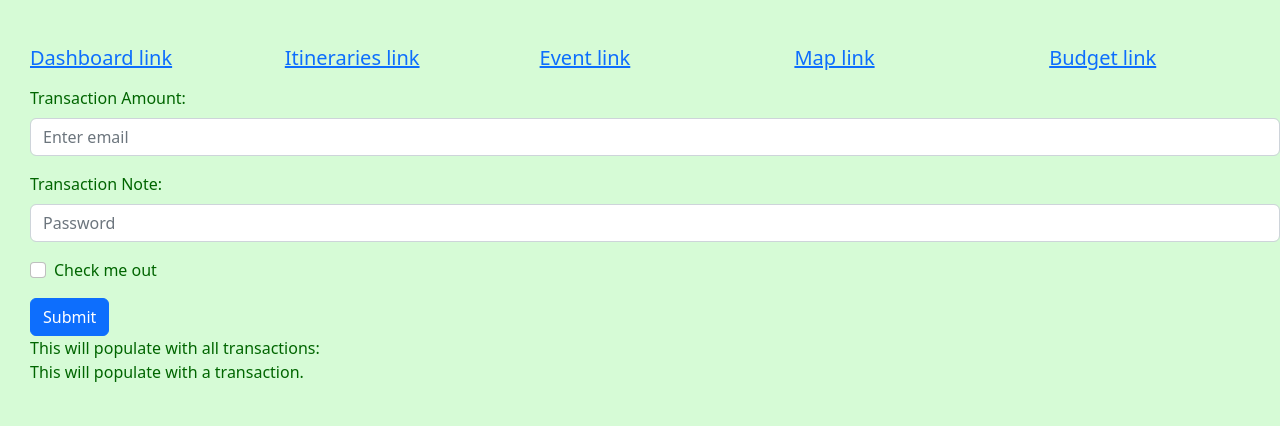
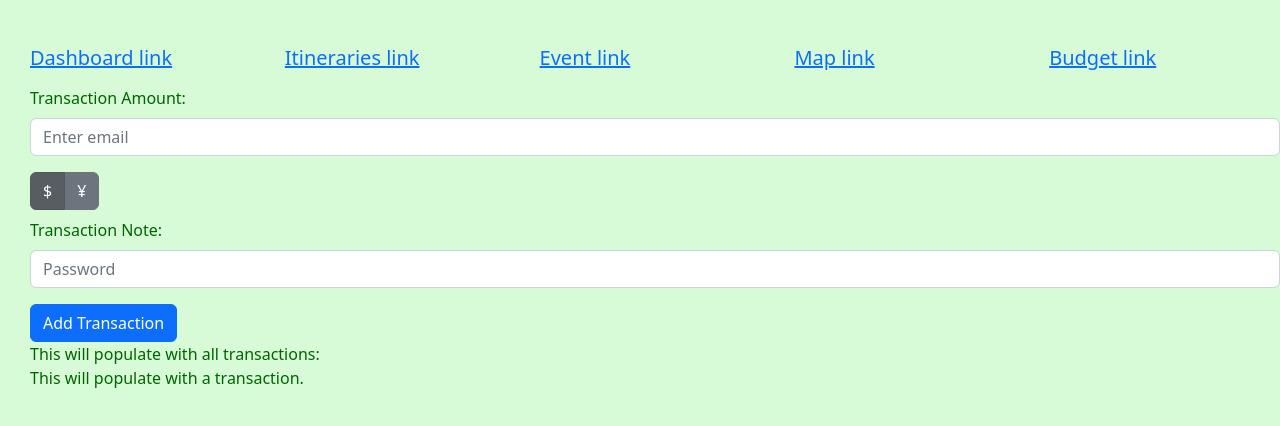
Before and after one commit to yumejensen/greenfield-budget-planner, a React app: page /budget in a window 1280 px wide. Shown: the top 426 px of the page. Built offline with nearby package versions, Linux system fonts and the light colour scheme.

Commit message:
Added radio swapping button for  currency selector and corresponding states

```diff
--- a/src/client/components/budget-components/AddTransaction.jsx
+++ b/src/client/components/budget-components/AddTransaction.jsx
@@ -1,14 +1,41 @@
 import React from "react";
 import { useState } from "react";
-import Button from 'react-bootstrap/Button';
-import Form from 'react-bootstrap/Form';
+import { Button, ButtonGroup, ToggleButton, Form } from "react-bootstrap";
 
-function AddTransaction(){
+function AddTransaction(props){
 
-  // state
-  const [transactionAmount, transactionDetails, nativeCurrency, foreignCurrency] = useState();
+  // destructure props
+  let { mainCurrency, foreignCurrency } = props;
 
-  // any helpers needed
+  // currencies for testing
+  mainCurrency = '$';
+  foreignCurrency = '¥';
+
+  // transaction states
+  const [transactionAmount, setTransactionAmount] = useState();
+  const [transactionDetails, setTransactionDetails] = useState();
+  const [validated, setValidated] = useState(false);
+
+  // button states
+  const [checked, setChecked] = useState(false);
+  const [radioValue, setRadioValue] = useState('1');
+
+  // radio values for currency selector buttons
+  const radios = [
+    {name: mainCurrency, value: '1'},
+    {name: foreignCurrency, value: '2'}
+  ];
+
+  // transaction amount validation
+  const handleSubmit = (event) => {
+    const form = event.currentTarget;
+    if (form.checkValidity() === false) {
+      event.preventDefault();
+      event.stopPropagation();
+    }
+
+    setValidated(true);
+  };
 
   // return with html
   return (
@@ -18,16 +45,30 @@ function AddTransaction(){
         <Form.Control type="email" placeholder="Enter email" />
       </Form.Group>
 
+      <ButtonGroup className="mb-2">
+        {radios.map((radio, idx) => (
+          <ToggleButton
+            key={idx}
+            id={`radio-${idx}`}
+            type="radio"
+            variant="secondary"
+            name="radio"
+            value={radio.value}
+            checked={radioValue === radio.value}
+            onChange={(e) => setRadioValue(e.currentTarget.value)}
+          >
+            {radio.name}
+          </ToggleButton>
+        ))}
+      </ButtonGroup>
+
       <Form.Group className="mb-3" controlId="formBasicPassword">
         <Form.Label>Transaction Note: </Form.Label>
         <Form.Control type="password" placeholder="Password" />
       </Form.Group>
 
-      <Form.Group className="mb-3" controlId="formBasicCheckbox">
-        <Form.Check type="checkbox" label="Check me out" />
-      </Form.Group>
       <Button variant="primary" type="submit">
-        Submit
+        Add Transaction
       </Button>
     </Form>
   )
```
